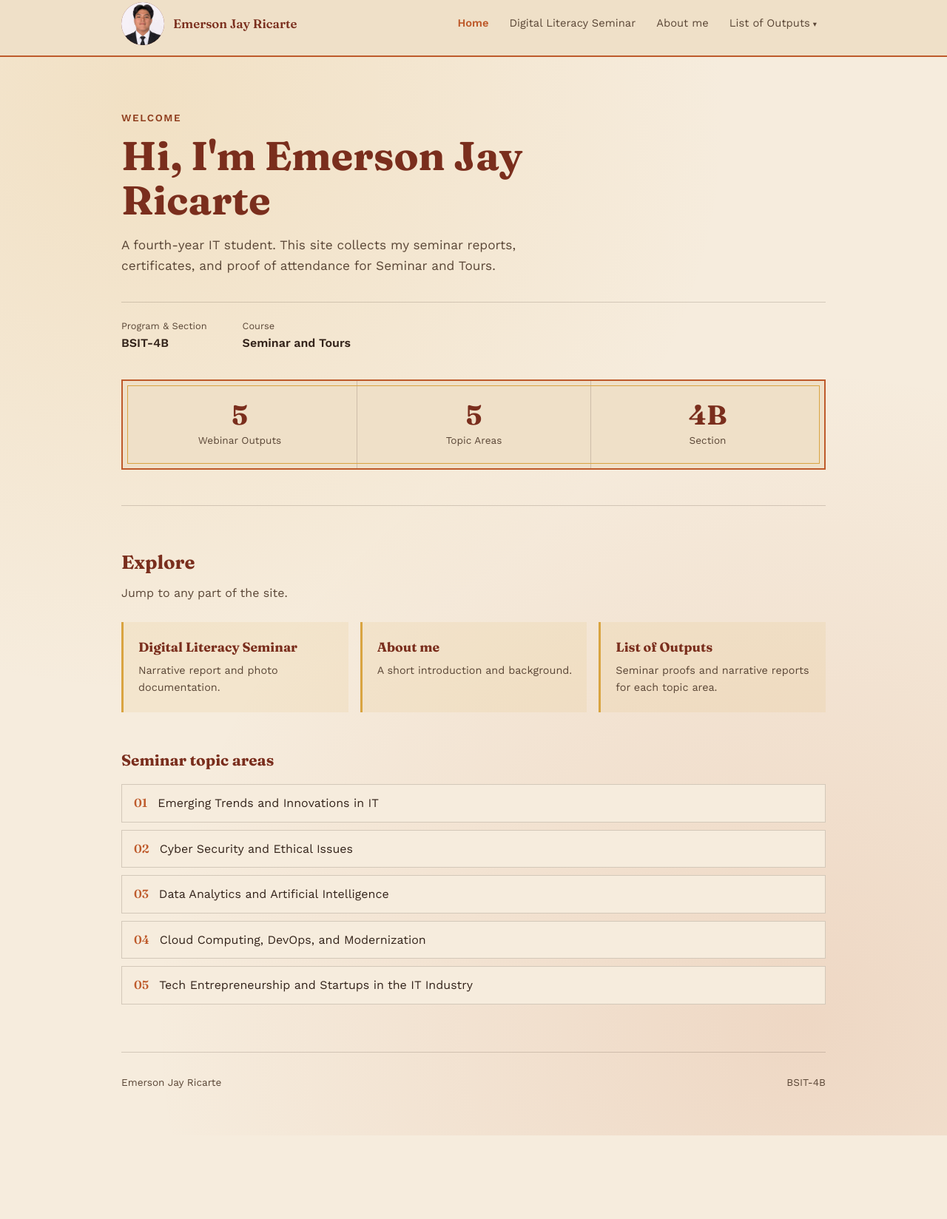
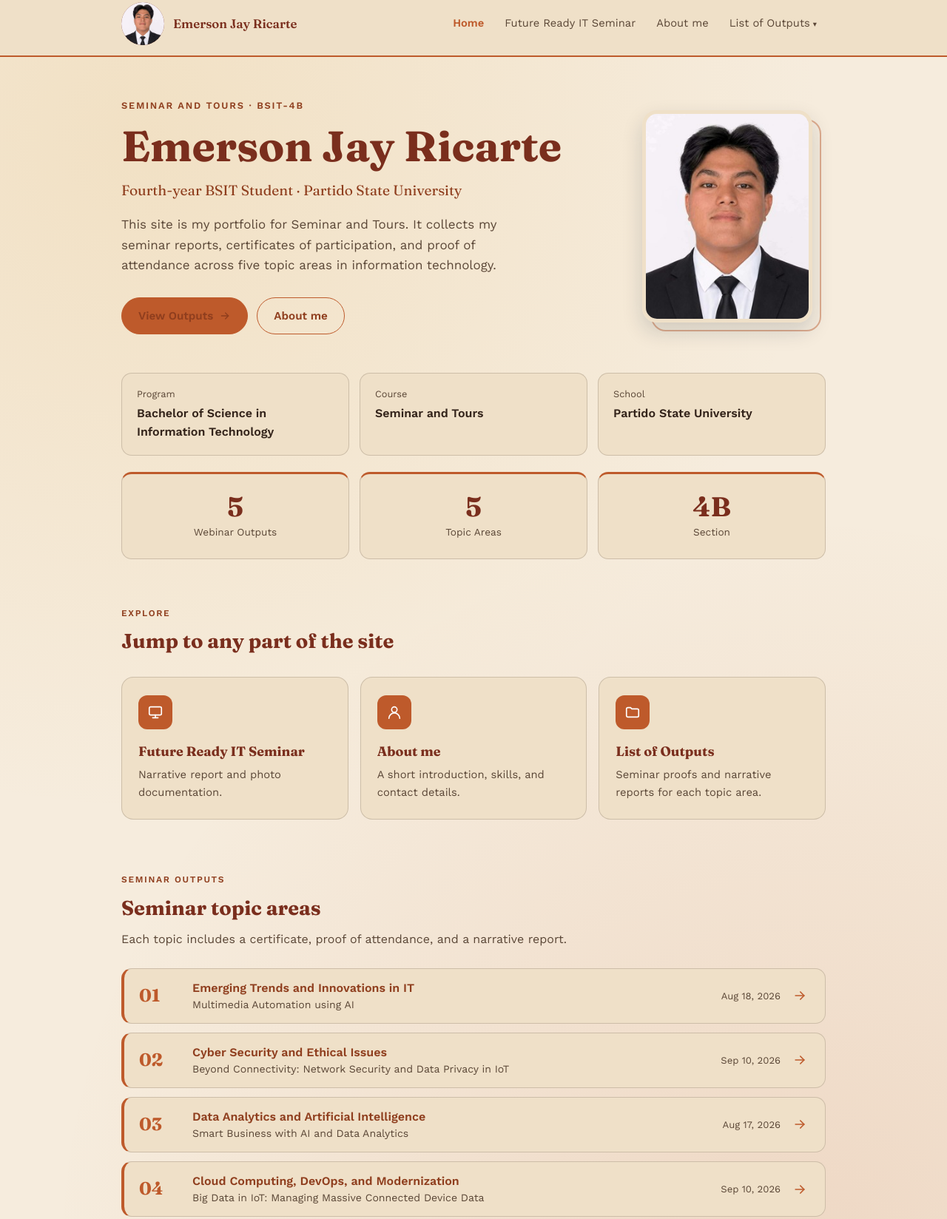
Before and after one commit to EmersonJay/Emer, a plain HTML site: page index.html in a window 1280 px wide. Shown: the part 11-1659 px from the top of the page at 74% size. Before the commit the page ends 1546 px from the top, so only its background shows below. Drawn offline with nearby package versions, Linux system fonts and the light colour scheme; a web font is replaced by a local one.

Commit message:
Update index.html

```diff
--- a/index.html
+++ b/index.html
@@ -10,35 +10,67 @@
 <link href="https://fonts.googleapis.com/css2?family=Fraunces:opsz,wght@9..144,400;9..144,600;9..144,700&family=Work+Sans:wght@400;500;600&family=Petit+Formal+Script&display=swap" rel="stylesheet">
 <link rel="stylesheet" href="style.css">
 <style>
-.hero{ padding: 72px 0 48px; border-bottom: 1px solid var(--line); }
-.hero .eyebrow{ text-transform: uppercase; letter-spacing: 0.12em; font-weight: 600; }
-.hero h1{ font-size: clamp(2.2rem, 6vw, 3.4rem); font-weight: 700; line-height: 1.1; max-width: 16ch; }
-.hero .intro{ margin-top: 18px; max-width: 52ch; color: var(--ink-soft); font-size: 1.08rem; }
-.hero-facts{ display: flex; flex-wrap: wrap; gap: 14px 48px; margin-top: 34px; padding-top: 22px; border-top: 1px solid var(--line); }
-.hero-facts .label{ font-size: 0.8rem; color: var(--ink-soft); }
-.hero-facts .value{ font-weight: 600; color: var(--ink); }
-.stats{ display: grid; grid-template-columns: repeat(3, 1fr); margin-top: 36px; background: var(--paper-deep); border: 2px solid var(--rust); position: relative; }
-.stats::before{ content: ""; position: absolute; inset: 6px; border: 1px solid var(--gold); pointer-events: none; }
-.stat{ padding: 26px 12px; text-align: center; }
-.stat + .stat{ border-left: 1px solid var(--line); }
-.stat .num{ display: block; font-family: 'Fraunces', serif; font-size: 2.3rem; font-weight: 700; color: var(--maroon); line-height: 1.1; }
-.stat .cap{ display: block; margin-top: 4px; font-size: 0.85rem; color: var(--ink-soft); }
-.explore{ padding: 56px 0 24px; }
-.explore h2{ font-size: 1.6rem; }
-.explore .lead{ margin: 8px 0 26px; color: var(--ink-soft); }
-.card-grid{ display: grid; grid-template-columns: repeat(auto-fit, minmax(220px, 1fr)); gap: 16px; }
-.card{ display: block; padding: 20px 20px 22px; text-decoration: none; background: rgba(217,164,65,0.10); border-left: 3px solid var(--gold); transition: transform .15s ease, background .15s ease; }
-.card:hover{ transform: translateY(-2px); background: rgba(217,164,65,0.20); }
-.card h3{ font-size: 1.1rem; margin-bottom: 6px; }
-.card p{ margin: 0; color: var(--ink-soft); font-size: 0.9rem; }
-.topics{ padding: 24px 0 64px; }
-.topics h2{ font-size: 1.3rem; margin-bottom: 16px; }
-.topic-list{ list-style: none; margin: 0; padding: 0; display: grid; gap: 10px; counter-reset: topic; }
-.topic-list li{ counter-increment: topic; }
-.topic-list a{ display: flex; align-items: center; gap: 14px; padding: 12px 16px; text-decoration: none; color: var(--ink); border: 1px solid var(--line); background: var(--paper); }
-.topic-list a::before{ content: counter(topic, decimal-leading-zero); font-family: 'Fraunces', serif; font-weight: 600; color: var(--rust); }
-.topic-list a:hover{ border-color: var(--rust); color: var(--rust-deep); }
-@media (max-width: 560px){ .hero{ padding-top: 44px; } .stat .num{ font-size: 1.8rem; } }
+.hero{ display:grid; grid-template-columns: 1fr auto; gap: 48px; align-items:center; padding: 56px 0 44px; }
+.hero .eyebrow{ text-transform: uppercase; letter-spacing: 0.14em; font-weight: 600; font-size: 0.8rem; color: var(--rust-deep); margin-bottom: 14px; }
+.hero h1{ font-size: clamp(2.3rem, 5.5vw, 3.6rem); font-weight: 700; line-height: 1.08; }
+.hero .role{ margin-top: 12px; font-family:'Fraunces',serif; font-size: 1.2rem; color: var(--rust-deep); }
+.hero .intro{ margin-top: 18px; max-width: 54ch; color: var(--ink-soft); font-size: 1.06rem; }
+.cta{ display:flex; flex-wrap:wrap; gap: 12px; margin-top: 30px; }
+.btn{ display:inline-flex; align-items:center; gap: 8px; padding: 12px 22px; border-radius: 999px; font-weight: 600; font-size: 0.95rem; text-decoration:none; border: 1px solid var(--rust); transition: transform .15s ease, background .15s ease; }
+.btn:hover{ transform: translateY(-2px); }
+.btn-primary{ background: var(--rust); color: #fff; }
+.btn-primary:hover{ background: var(--rust-deep); }
+.btn-ghost{ background: transparent; color: var(--rust-deep); }
+.btn-ghost:hover{ background: rgba(47,127,193,0.12); }
+.btn svg{ width: 16px; height: 16px; stroke: currentColor; fill:none; stroke-width: 2; stroke-linecap: round; stroke-linejoin: round; }
+
+.hero-photo{ position: relative; max-width: 230px; justify-self: end; width: 100%; margin-right: 18px; }
+.hero-photo::before{ content:""; position:absolute; inset: 12px -12px -12px 12px; border: 2px solid var(--rust); border-radius: 20px; opacity: .45; }
+.hero-photo img{ position: relative; display:block; width:100%; aspect-ratio: 4/5; object-fit: cover; object-position: center 25%; border-radius: 20px; border: 5px solid var(--paper-deep); box-shadow: 0 12px 28px rgba(18,38,58,0.16); }
+
+.facts{ display:grid; grid-template-columns: repeat(auto-fit, minmax(180px, 1fr)); gap: 14px; padding: 8px 0 8px; }
+.fact{ padding: 18px 20px; background: var(--paper-deep); border: 1px solid var(--line); border-radius: 14px; }
+.fact .label{ font-size: 0.8rem; color: var(--ink-soft); }
+.fact .value{ margin-top: 2px; font-weight: 600; color: var(--ink); }
+
+.stats{ display:grid; grid-template-columns: repeat(3, 1fr); gap: 14px; margin-top: 14px; }
+.stat{ padding: 24px 12px; text-align:center; background: var(--paper-deep); border: 1px solid var(--line); border-radius: 14px; border-top: 3px solid var(--rust); }
+.stat .num{ display:block; font-family:'Fraunces',serif; font-size: 2.3rem; font-weight: 700; color: var(--maroon); line-height: 1.1; }
+.stat .cap{ display:block; margin-top: 4px; font-size: 0.85rem; color: var(--ink-soft); }
+
+.section{ padding: 64px 0 8px; }
+.section-head{ margin-bottom: 26px; }
+.section-head .kicker{ text-transform: uppercase; letter-spacing: 0.14em; font-size: 0.75rem; font-weight: 600; color: var(--rust-deep); }
+.section-head h2{ font-size: 1.7rem; margin-top: 6px; }
+.section-head p{ margin: 8px 0 0; color: var(--ink-soft); }
+
+.card-grid{ display:grid; grid-template-columns: repeat(auto-fit, minmax(240px, 1fr)); gap: 16px; }
+.card{ display:block; padding: 24px 22px; text-decoration:none; background: var(--paper-deep); border: 1px solid var(--line); border-radius: 16px; color: var(--ink); transition: transform .15s ease, border-color .15s ease, box-shadow .15s ease; }
+.card:hover{ transform: translateY(-3px); border-color: var(--rust); box-shadow: 0 10px 24px rgba(18,38,58,0.12); }
+.card .ico{ width: 46px; height: 46px; border-radius: 12px; background: var(--rust); display:flex; align-items:center; justify-content:center; margin-bottom: 16px; }
+.card .ico svg{ width: 22px; height: 22px; stroke:#fff; fill:none; stroke-width: 1.8; stroke-linecap: round; stroke-linejoin: round; }
+.card h3{ font-size: 1.12rem; margin-bottom: 6px; }
+.card p{ margin:0; color: var(--ink-soft); font-size: 0.92rem; }
+
+.topic-list{ list-style:none; margin:0; padding:0; display:grid; gap: 12px; }
+.topic{ display:grid; grid-template-columns: 56px 1fr auto 24px; gap: 16px; align-items:center; padding: 16px 20px; text-decoration:none; color: var(--ink); background: var(--paper-deep); border: 1px solid var(--line); border-left: 4px solid var(--rust); border-radius: 14px; transition: transform .15s ease, border-color .15s ease; }
+.topic:hover{ transform: translateX(4px); border-color: var(--rust); }
+.topic .no{ font-family:'Fraunces',serif; font-size: 1.5rem; font-weight: 700; color: var(--rust); }
+.topic .t{ font-weight: 600; line-height: 1.3; }
+.topic .s{ display:block; margin-top: 2px; font-weight: 400; font-size: 0.88rem; color: var(--ink-soft); }
+.topic .d{ font-size: 0.82rem; color: var(--ink-soft); white-space: nowrap; }
+.topic .go{ width: 20px; height: 20px; stroke: var(--rust); fill:none; stroke-width: 2; stroke-linecap: round; stroke-linejoin: round; }
+.section.last{ padding-bottom: 64px; }
+
+@media (max-width: 820px){
+  .hero{ grid-template-columns: 1fr; gap: 40px; padding-top: 44px; }
+  .hero-photo{ justify-self: start; max-width: 200px; margin-right: 0; }
+}
+@media (max-width: 560px){
+  .stat .num{ font-size: 1.8rem; }
+  .topic{ grid-template-columns: 40px 1fr 20px; }
+  .topic .d{ display:none; }
+}
 </style>
 </head>
 <body>
@@ -47,7 +79,7 @@
     <div class="site-header-inner">
       <a class="brand" href="about-me.html"><span class="brand-logo"><img src="profile.jpg" alt="Emerson Jay Ricarte"></span><span class="brand-name">Emerson Jay Ricarte</span></a>
       <nav class="site-nav"><ul><li class="current"><a href="index.html">Home</a></li>
-        <li class=""><a href="digital-literacy-seminar.html">Digital Literacy Seminar</a></li>
+        <li class=""><a href="future-ready-it-seminar.html">Future Ready IT Seminar</a></li>
         <li class=""><a href="about-me.html">About me</a></li>
         <li class="has-sub "><a href="list-of-outputs.html">List of Outputs</a><ul class="sub-nav">
           <li class=""><a href="emerging-trends-and-innovations-in-it.html">Emerging Trends and Innovations in IT</a></li>
@@ -60,38 +92,55 @@
 
 <div class="wrap">
   <section class="hero">
-    <div class="eyebrow">Welcome</div>
-    <h1>Hi, I'm Emerson Jay Ricarte</h1>
-    <p class="intro">A fourth-year IT student. This site collects my seminar reports, certificates, and proof of attendance for Seminar and Tours.</p>
-    <div class="hero-facts">
-      <div><div class="label">Program &amp; Section</div><div class="value">BSIT-4B</div></div>
-      <div><div class="label">Course</div><div class="value">Seminar and Tours</div></div>
+    <div class="hero-text">
+      <div class="eyebrow">Seminar and Tours · BSIT-4B</div>
+      <h1>Emerson Jay Ricarte</h1>
+      <div class="role">Fourth-year BSIT Student · Partido State University</div>
+      <p class="intro">This site is my portfolio for Seminar and Tours. It collects my seminar reports, certificates of participation, and proof of attendance across five topic areas in information technology.</p>
+      <div class="cta">
+        <a class="btn btn-primary" href="list-of-outputs.html">View Outputs <svg viewBox="0 0 24 24" aria-hidden="true"><path d="M5 12h14"/><path d="m13 6 6 6-6 6"/></svg></a>
+        <a class="btn btn-ghost" href="about-me.html">About me</a>
       </div>
+    </div>
+    <div class="hero-photo"><img src="profile.jpg" alt="Emerson Jay Ricarte"></div>
+  </section>
+
+  <section class="facts" aria-label="Quick facts">
+    <div class="fact"><div class="label">Program</div><div class="value">Bachelor of Science in Information Technology</div></div>
+    <div class="fact"><div class="label">Course</div><div class="value">Seminar and Tours</div></div>
+    <div class="fact"><div class="label">School</div><div class="value">Partido State University</div></div>
+  </section>
+
   <div class="stats">
     <div class="stat"><span class="num">5</span><span class="cap">Webinar Outputs</span></div>
     <div class="stat"><span class="num">5</span><span class="cap">Topic Areas</span></div>
     <div class="stat"><span class="num">4B</span><span class="cap">Section</span></div>
   </div>
-  </section>
 
-  <section class="explore">
-    <h2>Explore</h2>
-    <p class="lead">Jump to any part of the site.</p>
+  <section class="section">
+    <div class="section-head">
+      <div class="kicker">Explore</div>
+      <h2>Jump to any part of the site</h2>
+    </div>
     <div class="card-grid">
-      <a class="card" href="digital-literacy-seminar.html"><h3>Digital Literacy Seminar</h3><p>Narrative report and photo documentation.</p></a>
-      <a class="card" href="about-me.html"><h3>About me</h3><p>A short introduction and background.</p></a>
-      <a class="card" href="list-of-outputs.html"><h3>List of Outputs</h3><p>Seminar proofs and narrative reports for each topic area.</p></a>
+      <a class="card" href="future-ready-it-seminar.html"><div class="ico"><svg viewBox="0 0 24 24" aria-hidden="true"><rect x="3" y="4" width="18" height="12" rx="2"/><path d="M8 20h8M12 16v4"/></svg></div><h3>Future Ready IT Seminar</h3><p>Narrative report and photo documentation.</p></a>
+      <a class="card" href="about-me.html"><div class="ico"><svg viewBox="0 0 24 24" aria-hidden="true"><circle cx="12" cy="8" r="4"/><path d="M4 21a8 8 0 0 1 16 0"/></svg></div><h3>About me</h3><p>A short introduction, skills, and contact details.</p></a>
+      <a class="card" href="list-of-outputs.html"><div class="ico"><svg viewBox="0 0 24 24" aria-hidden="true"><path d="M3 7a2 2 0 0 1 2-2h4l2 2h8a2 2 0 0 1 2 2v8a2 2 0 0 1-2 2H5a2 2 0 0 1-2-2z"/></svg></div><h3>List of Outputs</h3><p>Seminar proofs and narrative reports for each topic area.</p></a>
     </div>
   </section>
 
-  <section class="topics">
+  <section class="section last">
+    <div class="section-head">
+      <div class="kicker">Seminar Outputs</div>
       <h2>Seminar topic areas</h2>
+      <p>Each topic includes a certificate, proof of attendance, and a narrative report.</p>
+    </div>
     <ul class="topic-list">
-      <li><a href="emerging-trends-and-innovations-in-it.html">Emerging Trends and Innovations in IT</a></li>
-      <li><a href="cyber-security-and-ethical-issues.html">Cyber Security and Ethical Issues</a></li>
-      <li><a href="data-analytics-and-artificial-intelligence.html">Data Analytics and Artificial Intelligence</a></li>
-      <li><a href="cloud-computing-devops-and-modernization.html">Cloud Computing, DevOps, and Modernization</a></li>
-      <li><a href="tech-entrepreneurship-and-startups-in-the-it-industry.html">Tech Entrepreneurship and Startups in the IT Industry</a></li>
+      <li><a class="topic" href="emerging-trends-and-innovations-in-it.html"><span class="no">01</span><span class="t">Emerging Trends and Innovations in IT<span class="s">Multimedia Automation using AI</span></span><span class="d">Aug 18, 2026</span><svg class="go" viewBox="0 0 24 24" aria-hidden="true"><path d="M5 12h14"/><path d="m13 6 6 6-6 6"/></svg></a></li>
+      <li><a class="topic" href="cyber-security-and-ethical-issues.html"><span class="no">02</span><span class="t">Cyber Security and Ethical Issues<span class="s">Beyond Connectivity: Network Security and Data Privacy in IoT</span></span><span class="d">Sep 10, 2026</span><svg class="go" viewBox="0 0 24 24" aria-hidden="true"><path d="M5 12h14"/><path d="m13 6 6 6-6 6"/></svg></a></li>
+      <li><a class="topic" href="data-analytics-and-artificial-intelligence.html"><span class="no">03</span><span class="t">Data Analytics and Artificial Intelligence<span class="s">Smart Business with AI and Data Analytics</span></span><span class="d">Aug 17, 2026</span><svg class="go" viewBox="0 0 24 24" aria-hidden="true"><path d="M5 12h14"/><path d="m13 6 6 6-6 6"/></svg></a></li>
+      <li><a class="topic" href="cloud-computing-devops-and-modernization.html"><span class="no">04</span><span class="t">Cloud Computing, DevOps, and Modernization<span class="s">Big Data in IoT: Managing Massive Connected Device Data</span></span><span class="d">Sep 10, 2026</span><svg class="go" viewBox="0 0 24 24" aria-hidden="true"><path d="M5 12h14"/><path d="m13 6 6 6-6 6"/></svg></a></li>
+      <li><a class="topic" href="tech-entrepreneurship-and-startups-in-the-it-industry.html"><span class="no">05</span><span class="t">Tech Entrepreneurship and Startups in the IT Industry<span class="s">Business 101: Intro to Business Digital Transformation</span></span><span class="d">Aug 15, 2026</span><svg class="go" viewBox="0 0 24 24" aria-hidden="true"><path d="M5 12h14"/><path d="m13 6 6 6-6 6"/></svg></a></li>
     </ul>
   </section>
 
```
Lines whose indentation alone changed are shown as unchanged.
